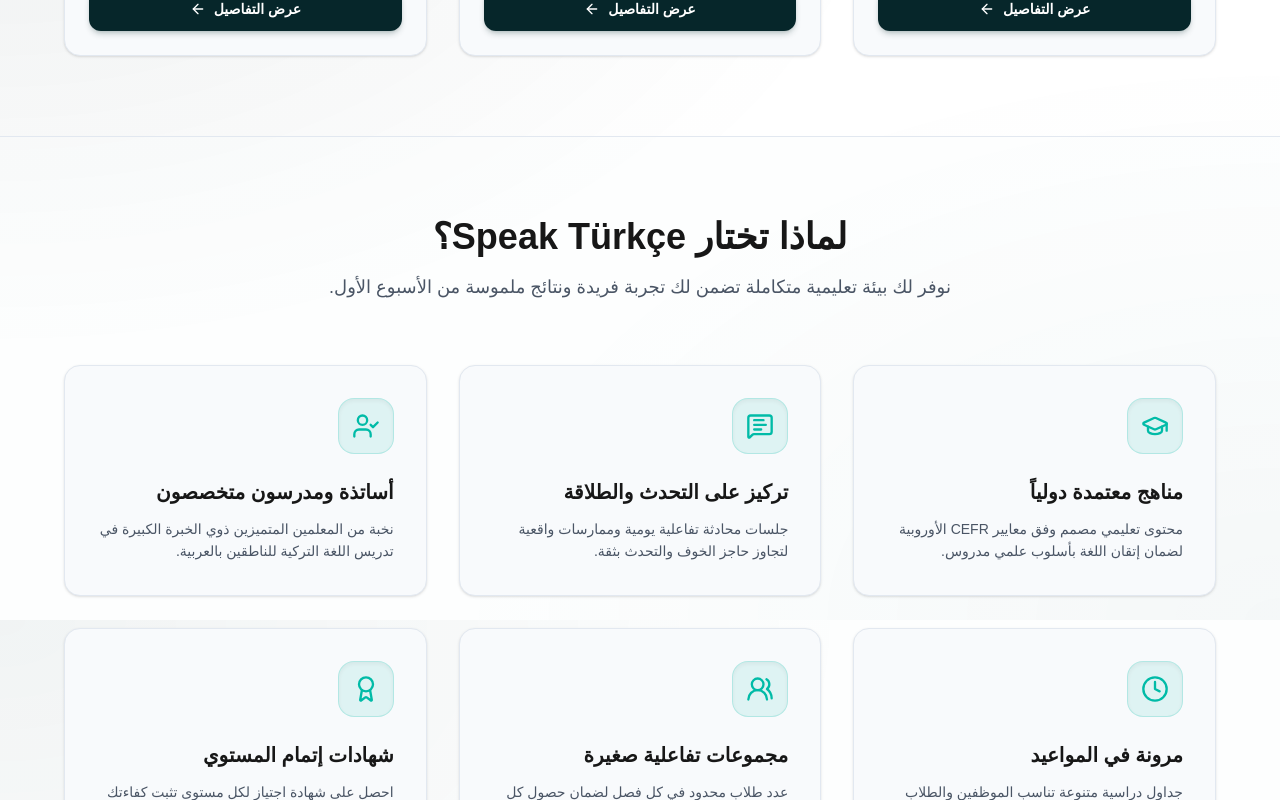
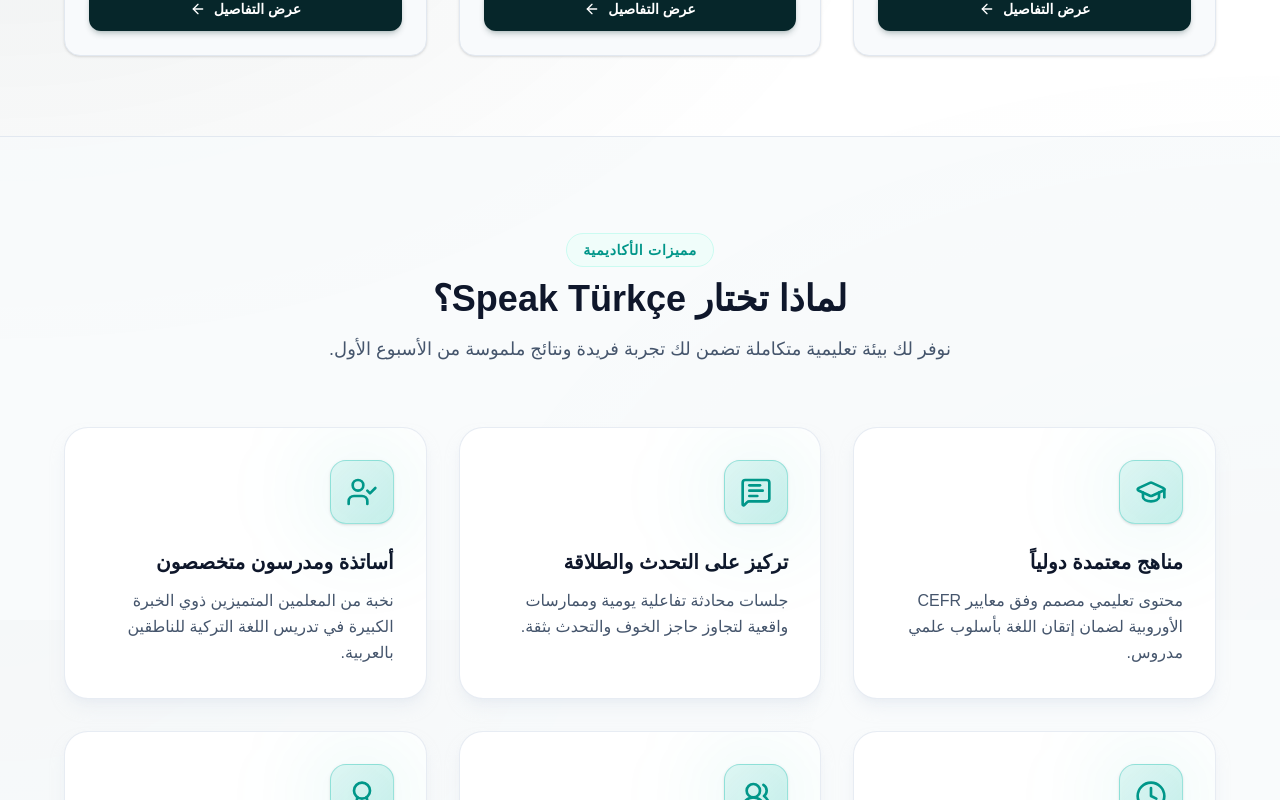
Before and after one commit to mostafaaboelmagd/-Speak-T-rk-e, a Next.js app: page / in a window 1280 px wide. Shown: the part 1780-2580 px from the top of the page. Built offline with nearby package versions, Linux system fonts and the light colour scheme.

Commit message:
Update features section to light mode style

```diff
--- a/components/site/Features.jsx
+++ b/components/site/Features.jsx
@@ -43,37 +43,43 @@ const features = [
 
 export default function Features() {
   return (
-    <section id="features" className="py-20 px-4 sm:px-6 lg:px-8 bg-[var(--card-bg)]/30 border-y border-[var(--border-color)] transition-colors duration-300">
+    <section id="features" className="py-24 px-4 sm:px-6 lg:px-8 bg-slate-50/80 border-y border-slate-200 relative overflow-hidden">
       <div className="max-w-6xl mx-auto">
 
         {/* عنوان القسم */}
         <div className="text-center max-w-2xl mx-auto mb-16">
-          <h2 className="text-3xl sm:text-4xl font-black text-[var(--text-color)] mb-4">
+          <span className="text-teal-600 font-bold text-sm tracking-wider uppercase mb-3 inline-block px-4 py-1.5 rounded-full bg-teal-50 border border-teal-100">
+            مميزات الأكاديمية
+          </span>
+          <h2 className="text-3xl sm:text-4xl font-black text-slate-900 mb-4">
             لماذا تختار Speak Türkçe؟
           </h2>
-          <p className="text-gray-600 dark:text-gray-300 text-base sm:text-lg">
+          <p className="text-slate-600 text-base sm:text-lg">
             نوفر لك بيئة تعليمية متكاملة تضمن لك تجربة فريدة ونتائج ملموسة من الأسبوع الأول.
           </p>
         </div>
 
         {/* شبكة المميزات */}
-        <div className="grid grid-cols-1 md:grid-cols-2 lg:grid-cols-3 gap-8">
+        <div className="grid grid-cols-1 md:grid-cols-2 lg:grid-cols-3 gap-6 sm:gap-8">
           {features.map((feature, index) => {
             const IconComponent = feature.icon;
             return (
               <div
                 key={index}
-                className="group p-8 rounded-2xl bg-[var(--card-bg)] border border-[var(--border-color)] shadow-sm hover:border-teal-500/50 hover:shadow-xl transition-all duration-300 flex flex-col items-start"
+                className="group relative p-8 rounded-3xl bg-white border border-slate-200/80 shadow-lg shadow-slate-200/50 hover:border-teal-500/50 hover:shadow-2xl hover:-translate-y-1.5 transition-all duration-300 flex flex-col items-start overflow-hidden"
               >
+                {/* تأثير خلفية مضيئة خفيفة عند الهوفر */}
+                <div className="absolute top-0 right-0 w-32 h-32 bg-teal-500/5 rounded-full blur-2xl group-hover:bg-teal-500/15 transition-all duration-500 pointer-events-none"></div>
+
                 {/* حاوية الأيقونة الاحترافية */}
-                <div className="w-14 h-14 rounded-2xl bg-teal-500/10 border border-teal-500/20 flex items-center justify-center text-teal-500 dark:text-teal-400 mb-6 group-hover:scale-110 group-hover:bg-teal-500 group-hover:text-white transition-all duration-300 shadow-inner">
-                  <IconComponent className="w-7 h-7" />
+                <div className="w-16 h-16 rounded-2xl bg-gradient-to-br from-teal-500/10 to-teal-500/20 border border-teal-500/30 flex items-center justify-center text-teal-600 mb-6 group-hover:scale-110 group-hover:bg-teal-600 group-hover:text-white transition-all duration-300 shadow-sm">
+                  <IconComponent className="w-8 h-8" />
                 </div>
 
-                <h3 className="text-xl font-bold text-[var(--text-color)] mb-3 group-hover:text-teal-400 transition-colors">
+                <h3 className="text-xl font-black text-slate-900 mb-3 group-hover:text-teal-600 transition-colors">
                   {feature.title}
                 </h3>
-                <p className="text-sm text-gray-600 dark:text-gray-300 leading-relaxed">
+                <p className="text-sm sm:text-base text-slate-600 leading-relaxed">
                   {feature.description}
                 </p>
               </div>
```
